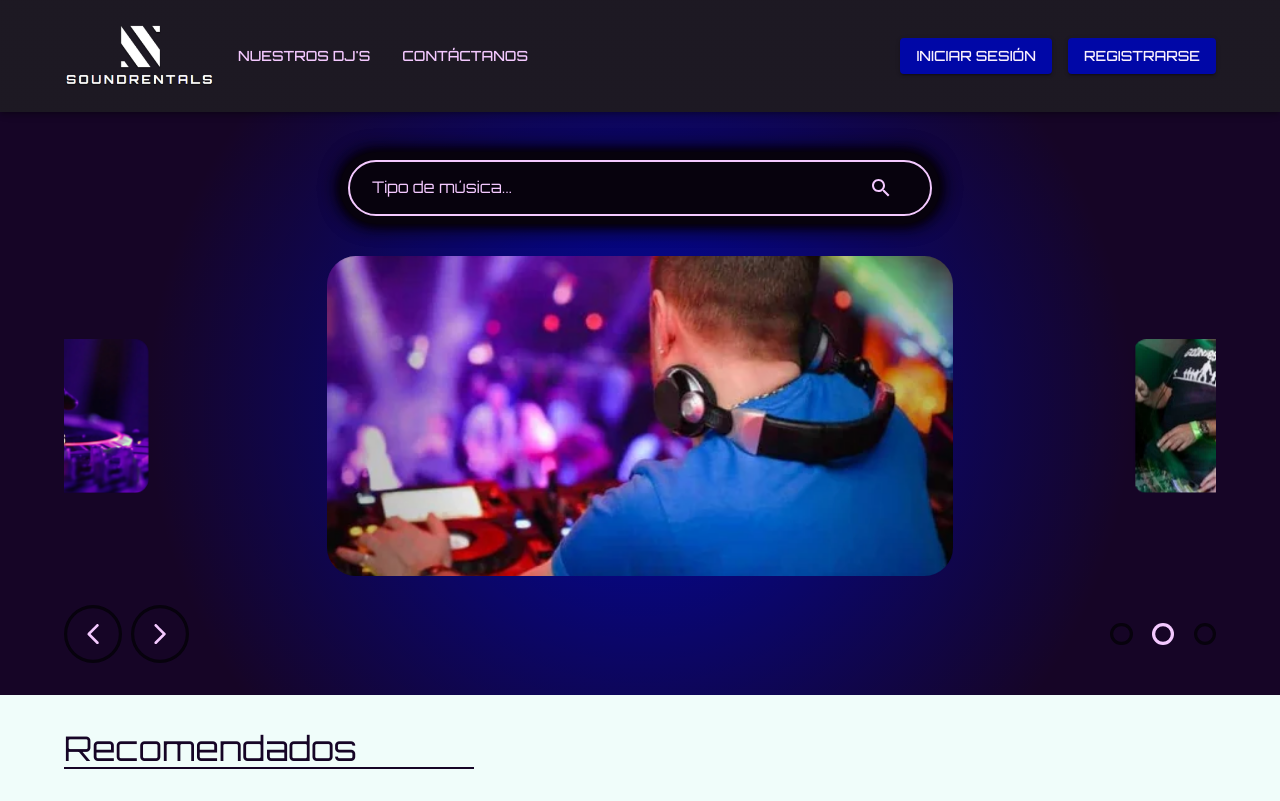
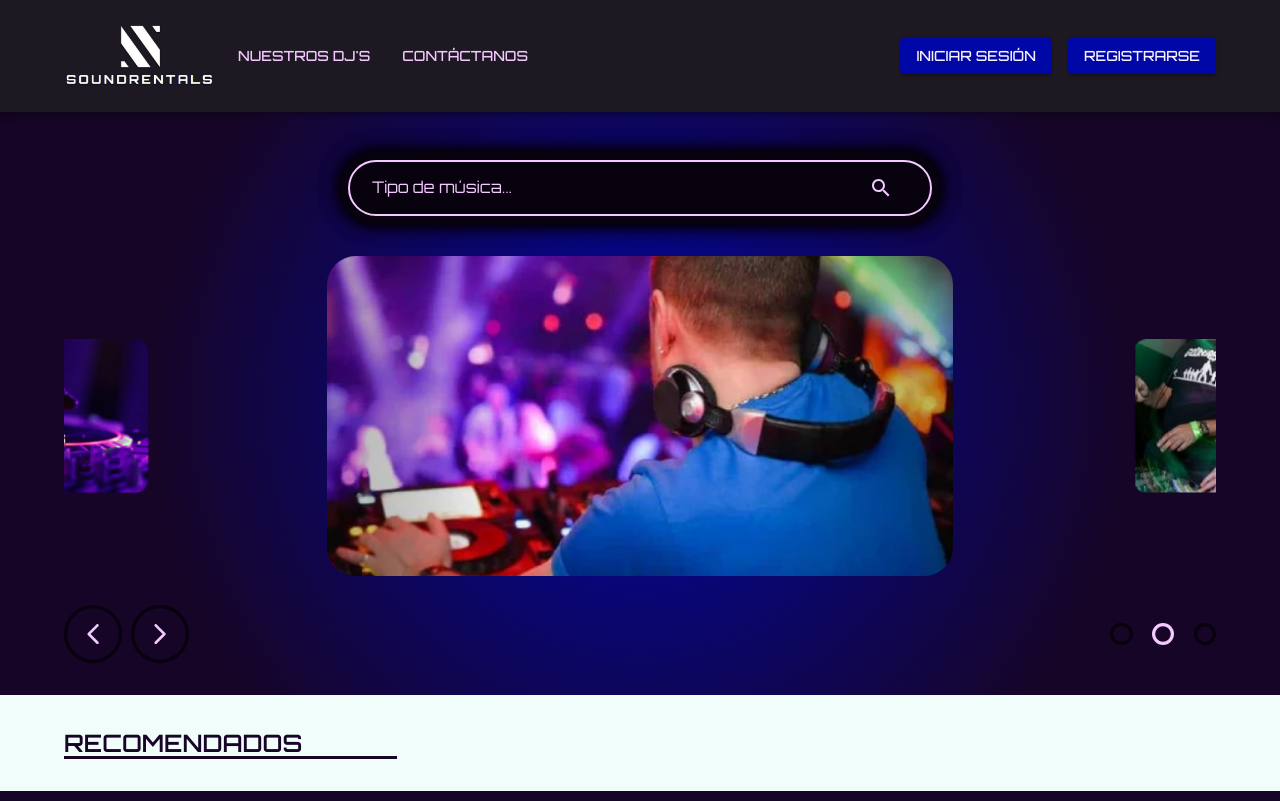
Before and after one commit to DOF1109/sound-rentals, a React (Vite) app in the folder frontend/: page / in a window 1280 px wide. Built offline with nearby package versions, Linux system fonts and the light colour scheme.

Commit message:
Se modifican estilos en Recomendados

```diff
--- a/frontend/src/components/pages/Home.jsx
+++ b/frontend/src/components/pages/Home.jsx
@@ -14,7 +14,7 @@ const images = [Img1, Img2, Img3];
 const Home = () => {
   return (
     <>
-      <Box component="section" className="gradientBox" pt={1} pb={4}>
+      <Box component="section" className="gradientPrimaryBox" pt={1} pb={4}>
         <Container>
           <SearchInput />
           <EmblaCarousel slides={images} options={OPTIONS} />
@@ -22,16 +22,18 @@ const Home = () => {
       </Box>
       <Box
         component="section"
+        py={4}
         sx={{ background: theme.palette.light.main, py: 4 }}
       >
         <Container>
           <Typography
             component="h2"
-            variant="h4"
+            variant="h5"
+            fontWeight={600}
             color={theme.palette.background.default}
             className="underline-text"
           >
-            Recomendados
+            RECOMENDADOS
           </Typography>
         </Container>
       </Box>
--- a/frontend/src/styles/index.css
+++ b/frontend/src/styles/index.css
@@ -52,12 +52,20 @@ body {
     0 0 40px var(--primary-color), 0 0 80px var(--primary-color);
 }
 
-.gradientBox {
+.gradientPrimaryBox {
   background: radial-gradient(
     circle at center,
     rgba(var(--primary-color-rgb-value), 1) 0%,
-    /* rgba(var(--secondary-color-rgb-value), 1) 0%, */
-      rgba(var(--bg-color-rgb-value), 0) 70%,
+    rgba(var(--bg-color-rgb-value), 0) 70%,
+    #160526 100%
+  );
+}
+
+.gradientSecondaryBox {
+  background: radial-gradient(
+    circle at center,
+    rgba(var(--secondary-color-rgb-value), 1) 0%,
+    rgba(var(--bg-color-rgb-value), 0) 70%,
     #160526 100%
   );
 }
@@ -72,7 +80,7 @@ body {
   position: absolute;
   bottom: 0;
   left: 0;
-  height: 2px;
+  height: 3px;
   width: 140%;
   background-color: var(--bg-color);
 }
```
